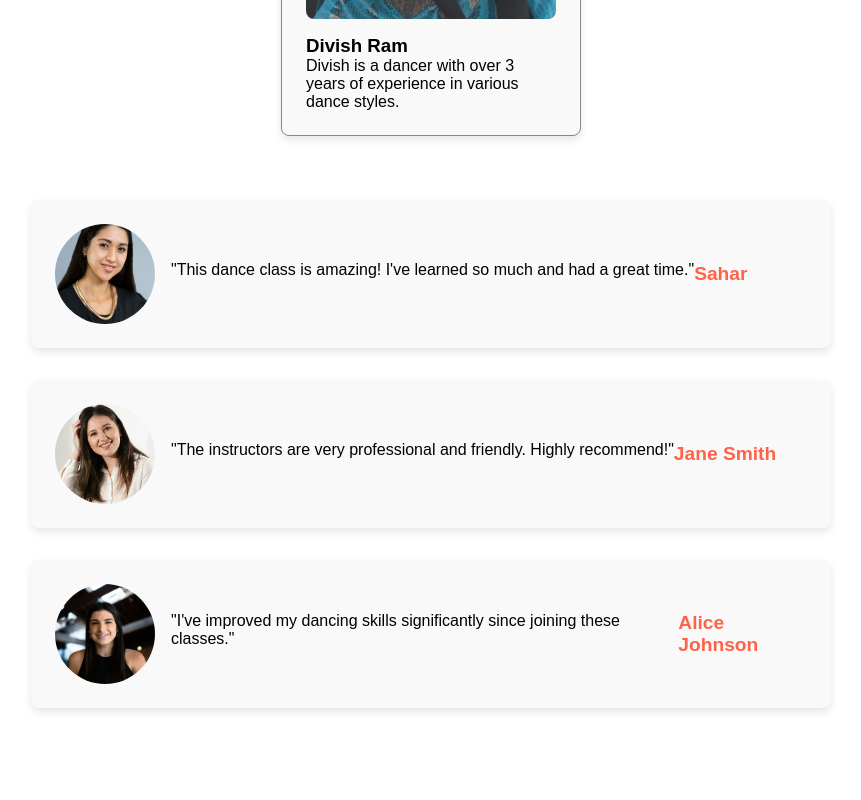
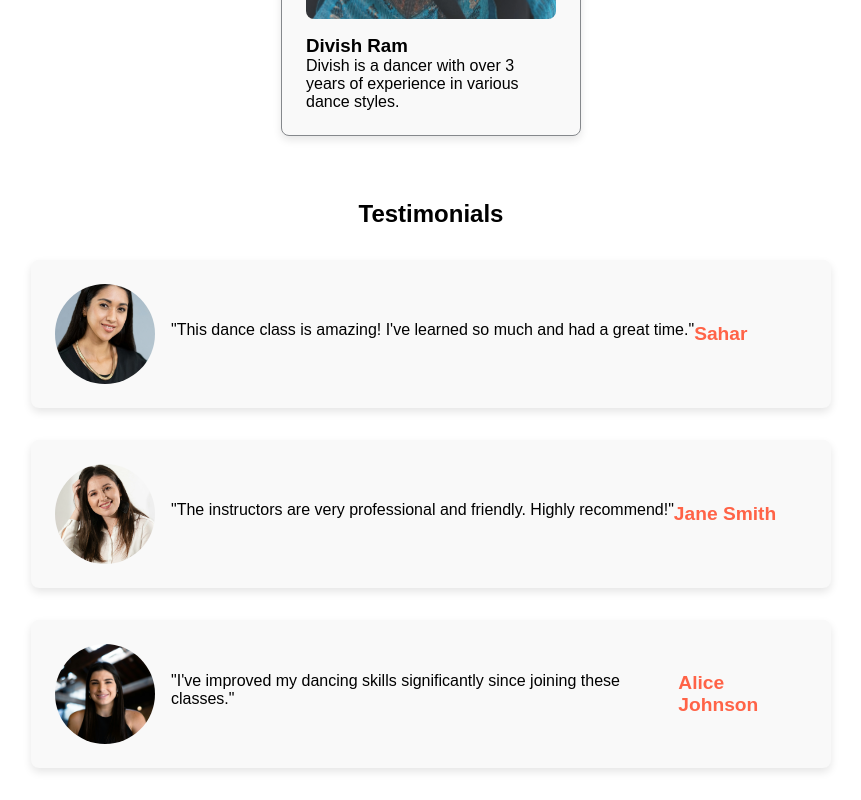
Before and after one commit to divishram/Dance-Academy, a React (Vite) app: page / in a window 1280 px wide. Shown: the part 2141-2941 px from the top of the page, without its empty margins (209-1070 px from the left). Before the commit the page ends 2881 px from the top, so only its background shows below. Built offline with nearby package versions, Linux system fonts and the light colour scheme.

Commit message:
Add h2 tag

```diff
--- a/src/components/Testimonials/TestimonialsSection.tsx
+++ b/src/components/Testimonials/TestimonialsSection.tsx
@@ -42,6 +42,7 @@ const TestimonailsSection: React.FC = () => {
 
   return (
     <section className={styles['testimonials']}>
+        <h2 className={styles['testimonials-text']}>Testimonials</h2>
         {testimonials.map((testimonial, id) => (
             <Testimonial
                 key={id}
```
